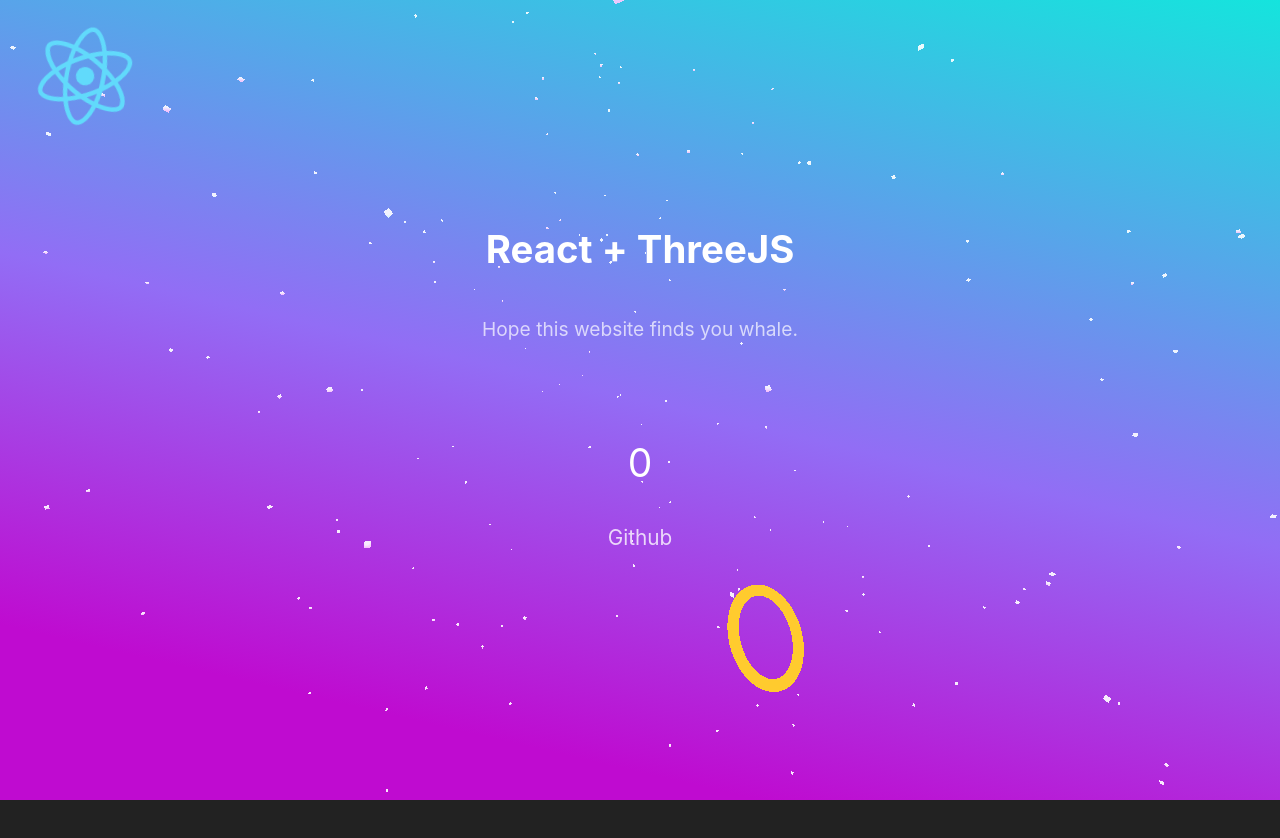
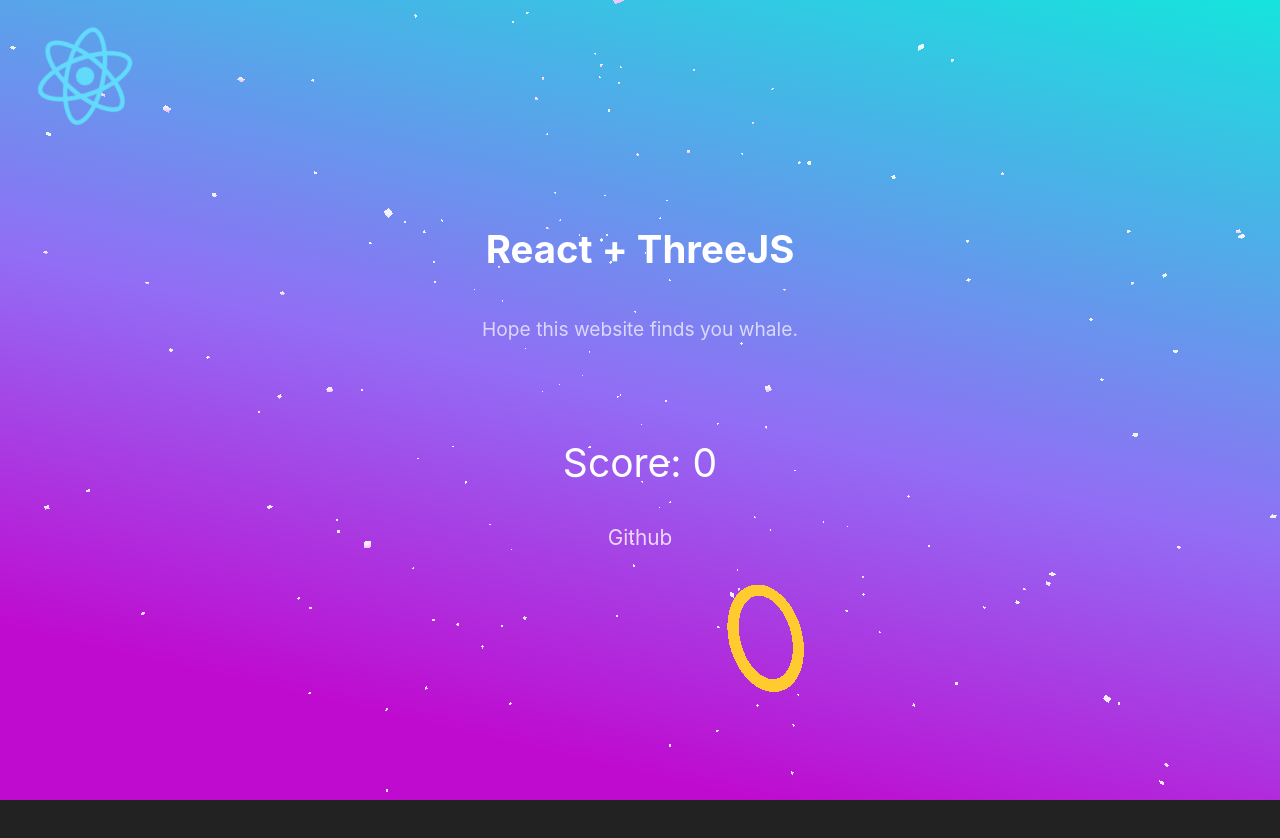
Before and after one commit to nwager/react-threejs, a React (Create React App) app: page / in a window 1280 px wide. Shown: the top 838 px of the page. Built offline with nearby package versions, Linux system fonts and the light colour scheme; no server answers.

Commit message:
Added score: back

```diff
--- a/src/App.tsx
+++ b/src/App.tsx
@@ -57,7 +57,7 @@
         <Title />
         <header className="App-header">
           <img src={logo} className="App-logo" alt="logo" />
-          <p className="scoreText">{this.state.score}</p>
+          <p className="scoreText">Score: {this.state.score}</p>
           <a href="https://github.com/nwager/react-threejs" target="_blank" rel="noreferrer">Github</a>
         </header>
         <div className="scrollSpace" style={{ height: '100vh' }} />
```
